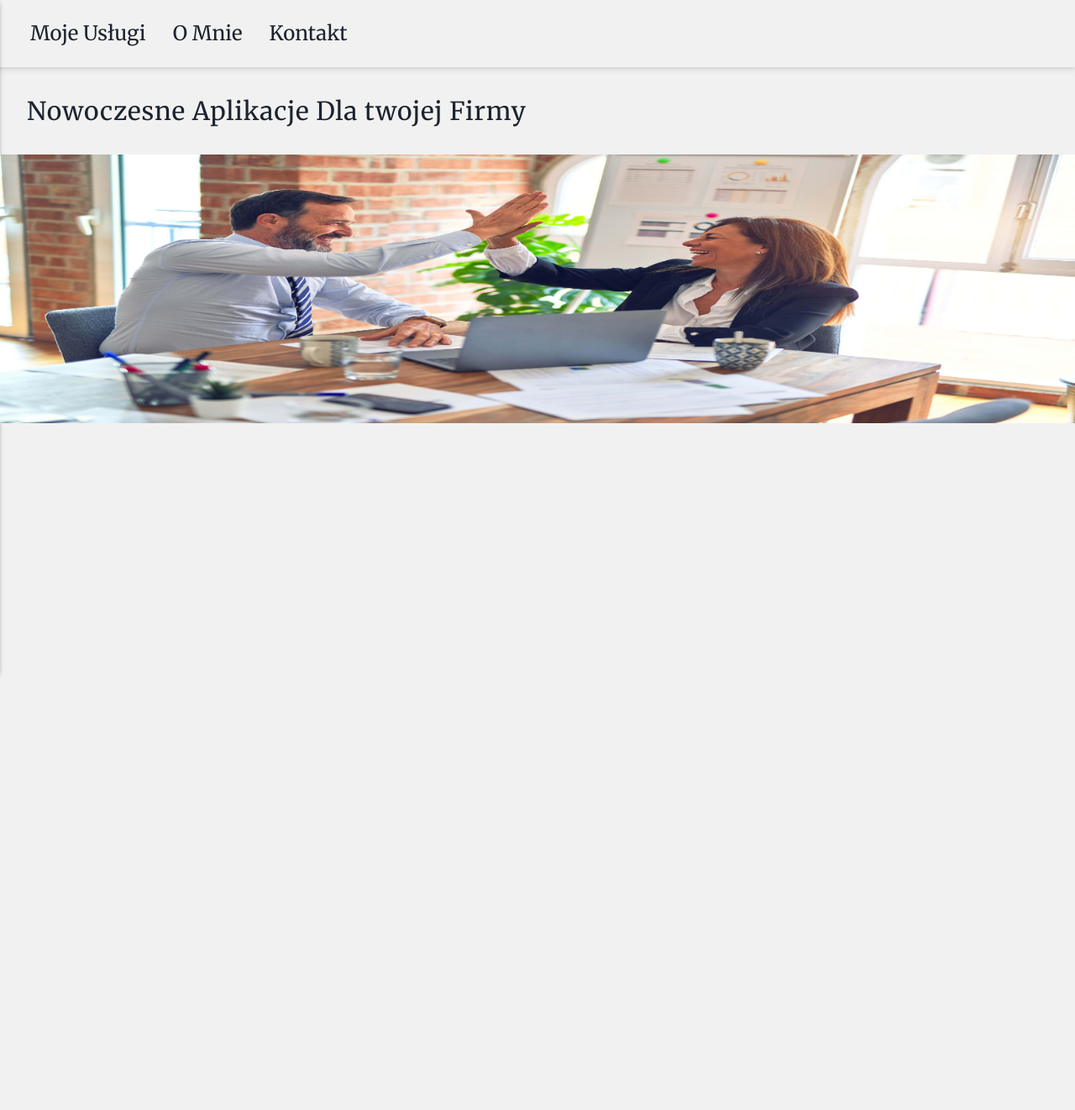
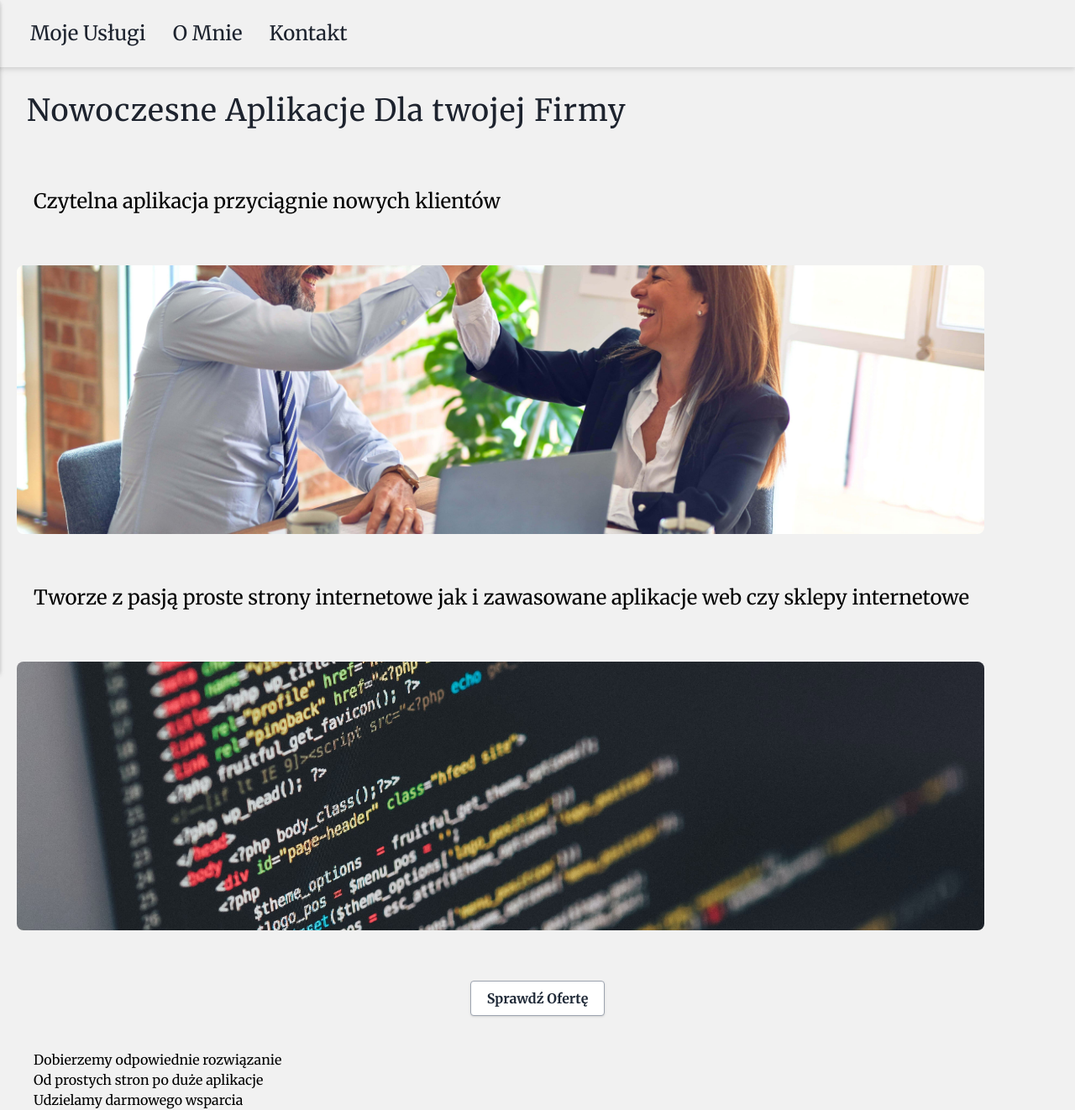
Before and after one commit to marcinbik/Cv2, a Next.js app in the folder front/: page / in a window 1280 px wide. Shown: the whole page at 84% size. Before the commit the page ends 800 px from the top, so only its background shows below. Built offline with nearby package versions, Linux system fonts and the light colour scheme.

Commit message:
main page

```diff
--- a/front/components/Card.js
+++ /dev/null
@@ -1,17 +0,0 @@
-import Image from "next/image"
-
-
-
-
-
-export default function Card({ image}){
-    return(
-
-
-
-            <div className= "fit w-[100vw] h-80 object-contain relative ">
-            <Image  src={image} className=""  fill alt="card01" />
-            </div>
-
-    )
-}
--- /dev/null
+++ b/front/components/Contact.js
@@ -0,0 +1,15 @@
+import { FontAwesomeIcon } from '@fortawesome/react-fontawesome'
+import { faEnvelope, faPhone} from '@fortawesome/free-solid-svg-icons'
+export default function Contact() {
+    return(
+        <div className='grid h-fit '>
+        <div className='xl:flex h-fit 2xl:pl-[22vw] font-bold pt-[5vh] xl:pt-[7vh] text-center  p-5   mx-0 shadow-md'>
+
+                <div className='text-[white]  mx-4 mb-2 p-1 hover:text-[#b12c2c]  text-2xl xl:text-5xl   '> <FontAwesomeIcon icon={faPhone} /><a href='tel:887407337'> telefon: 887407337</a></div>
+                <div className='text-[white] mx-4 mb-2 p-1 hover:text-[#b12c2c]    text-2xl xl:text-5xl pb-0px-2 '><FontAwesomeIcon icon={faEnvelope} /><a href='mailto:marcinbikiewicz@gmail.com'> email: marcinbikiewicz@gmail</a> </div>
+
+            </div>
+            </div>
+    )
+
+}
--- /dev/null
+++ b/front/components/Cto.js
@@ -0,0 +1,24 @@
+import Link from "next/link"
+import { FontAwesomeIcon } from '@fortawesome/react-fontawesome'
+import { faEnvelope, faPhone} from '@fortawesome/free-solid-svg-icons'
+
+export default function Cto (){
+
+
+return (
+  <>
+  <div className="flex justify-center">
+    <Link href="#" passHref >
+     <button class="bg-white container w-40  m-10	 hover:bg-gray-100 text-gray-800 font-semibold py-2 px-4 border border-gray-400 rounded shadow">
+        Sprawdź Ofertę
+      </button>
+    </Link>
+  </div>
+  <div className="flex-1 px-10 justify-center">
+  <p>Dobierzemy odpowiednie rozwiązanie</p>
+  <p>Od prostych stron po duże aplikacje </p>
+  <p>Udzielamy darmowego wsparcia</p>
+  </div>
+  </>
+)
+}
--- /dev/null
+++ b/front/components/Hero.js
@@ -0,0 +1,31 @@
+import Image from "next/image"
+
+
+
+
+
+export default function Hero(){
+    return(
+        <>
+            <p className="p-10 text-2xl">
+                        Czytelna aplikacja
+                        przyciągnie nowych
+                        klientów
+            </p>
+
+        <div className= " m-5 w-[90vw] h-80 rounded-lg  overflow-hidden bg-cover bg-center	bg-[url(/meet.jpg)] "/>
+
+            <p className="p-10 text-2xl">
+            Tworze
+            z pasją proste strony
+            internetowe
+            jak i zawasowane
+            aplikacje web
+             czy sklepy internetowe
+            </p>
+
+            <div className= " w-[90vw] h-80 rounded-lg m-5  overflow-hidden bg-cover bg-center	bg-[url(/code.jpg)] "/>
+        </>
+
+    )
+}
--- a/front/components/Navbar.js
+++ b/front/components/Navbar.js
@@ -8,7 +8,7 @@ function NavLink({to, children})
 
 function MobileNav({open, setOpen}) {
     return(
-        <div className={`absolute top-0 left-0 h-screen w-[100vw] xl:w-screen bg-[#f1f1f1]  transform ${open ? "-translate-x-0" : "-translate-x-full"} transition-tranform duration-500 else-in-out filter drop-shadow-md`}>
+        <div className={`absolute  top-0 left-0 h-screen w-[100vw] xl:w-screen bg-[#f1f1f1]  transform ${open ? "-translate-x-0" : "-translate-x-full"} transition-tranform duration-500 else-in-out filter drop-shadow-md`}>
             <div className={`flex items-center justify-center filter drop-shadow-md  bg-[#f1f1f1] h-20`}>
                 <a className={`text-2xl  font-semibold `} href="/">MB</a>
             </div>
@@ -31,7 +31,7 @@ export default function Navbar(){
         <nav className="flex filter z-50 drop-shadow-md text-[#1D232E]    bg-[#F1F1F1] px-5 py-5 h-20 items-center">
             <MobileNav open={open} setOpen={setOpen}/>
 
-            <div className=" flex relative w-8 h-8 flex-col justyfy-between  items-center md:hidden" onClick={() => {setOpen(!open)}}>
+            <div className=" flex sticky w-8 h-8 flex-col justyfy-between  items-center md:hidden" onClick={() => {setOpen(!open)}}>
                 <span className={`h-1 w-full mt-1 bg-[#1D232E] rounded-lg  transform transition duraton-300 ease-in-out ${open ? "rotate-45 -translate-y-3.5" :"" }`}/>
                 <span className={` h-1 w-full mt-1 bg-[#1D232E] rounded-lg  transform transition duraton-300 ease-in-out ${open ? "rotate-45 -translate-y-3.5" :""}`}/>
                 <span className={`h-1 w-full mt-1 bg-[#1D232E] rounded-lg transform transition duraton-300 ease-in-out ${open ? "rotate-45 -translate-y-3.5" :"" }`}/>
--- a/front/components/Title.js
+++ b/front/components/Title.js
@@ -2,7 +2,7 @@
 export default function Title(){
     return(
 
-        <h1 className="text-[#1D232E] tracking-wide leading-10 text-3xl p-8">Nowoczesne Aplikacje Dla twojej Firmy</h1>
+        <h1 className="text-[#1D232E] tracking-wide leading-10 text-4xl p-8">Nowoczesne Aplikacje Dla twojej Firmy</h1>
 
     )
 }
--- a/front/pages/index.js
+++ b/front/pages/index.js
@@ -1,21 +1,26 @@
 import Head from '../components/Head'
 import Title from '../components/Title'
 import Navbar from '../components/Navbar'
-import Card from '../components/Card'
-import Image from 'next/image'
+import Hero from '../components/Hero'
+import Cto from '../components/Cto'
 import styles from '../styles/Home.module.css'
+import { fromJSON } from 'postcss'
 
 
 export default function Home() {
   return (
-    <>
+    <main>
+
+    <div className='flex-grid  '>
     <Head/>
     <Navbar/>
     <Title/>
-    <div className=' '>
-    <Card image='/meet.jpg'/>
+    <Hero />
+    <Cto/>
+
+
 
     </div>
-    </>
+    </main>
   )
 }
```
Also changed, not shown: front/package.json (+7 -3 lines), 1 other file (tests, documents, lock files or other folders).
